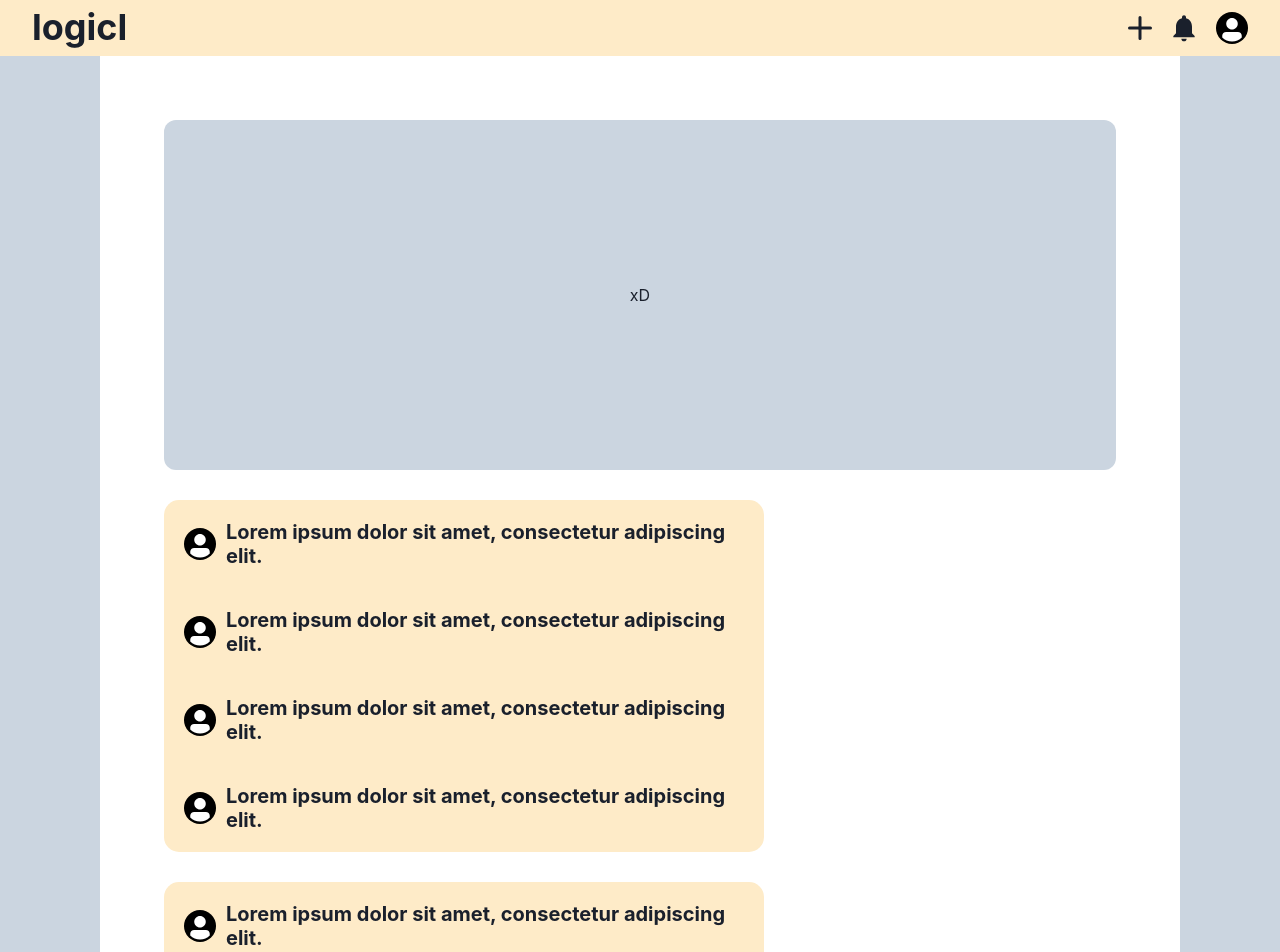
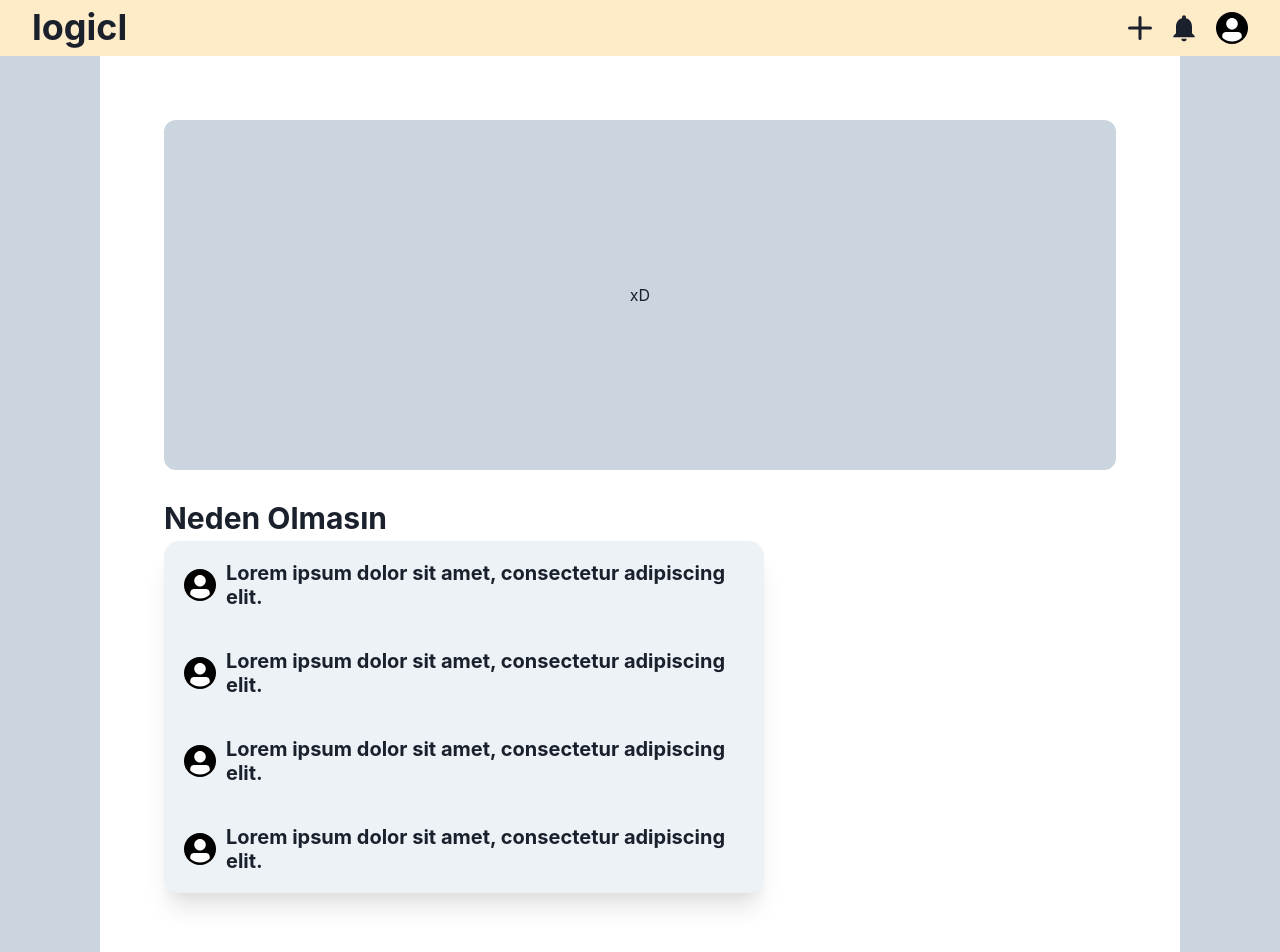
Before and after one commit to keremesen/logicl-poc, a React (Create React App) app: page / in a window 1280 px wide. Shown: the top 952 px of the page. Built offline with nearby package versions, Linux system fonts and the light colour scheme.

Commit message:
IdeaGroups Shadow

```diff
--- a/src/components/IdeaGroup.js
+++ b/src/components/IdeaGroup.js
@@ -1,14 +1,19 @@
-import React from 'react'
+import React from "react";
 import { Flex, Heading, Avatar } from "@chakra-ui/react";
 const IdeaGroup = () => {
-    return (
-        <Flex
+  return (
+    <Flex direction='column' my='30px'>
+      <Heading size="lg" mb='5px'>
+        Neden Olmasın
+      </Heading>
+      <Flex
         direction="column"
         w="600px"
         h="auto"
-        bgColor="#FEEBC8"
+        bgColor="gray.100"
         borderRadius="15px"
-        mt="30px"
+        transition="200ms ease-in-out"
+        boxShadow="xl"
       >
         <Flex
           direction="row"
@@ -17,7 +22,9 @@ const IdeaGroup = () => {
           align="center"
           borderRadius="15px"
           m="5px"
-          _hover={{ background: "#F6AD55" }}
+          transition="200ms ease-in-out"
+          cursor="pointer"
+          _hover={{ background: "gray.200" }}
         >
           <Avatar boxSize={8} bgColor="#000" mr="10px" />
           <Heading size="md">
@@ -32,7 +39,9 @@ const IdeaGroup = () => {
           align="center"
           borderRadius="15px"
           m="5px"
-          _hover={{ background: "#F6AD55" }}
+          transition="200ms ease-in-out"
+          cursor="pointer"
+          _hover={{ background: "gray.200" }}
         >
           <Avatar boxSize={8} bgColor="#000" mr="10px" />
           <Heading size="md">
@@ -47,7 +56,9 @@ const IdeaGroup = () => {
           align="center"
           borderRadius="15px"
           m="5px"
-          _hover={{ background: "#F6AD55" }}
+          transition="200ms ease-in-out"
+          cursor="pointer"
+          _hover={{ background: "gray.200" }}
         >
           <Avatar boxSize={8} bgColor="#000" mr="10px" />
           <Heading size="md">
@@ -62,17 +73,16 @@ const IdeaGroup = () => {
           align="center"
           borderRadius="15px"
           m="5px"
-          _hover={{ background: "#F6AD55" }}
+          _hover={{ background: "gray.200" }}
         >
           <Avatar boxSize={8} bgColor="#000" mr="10px" />
           <Heading size="md">
             Lorem ipsum dolor sit amet, consectetur adipiscing elit.
           </Heading>
         </Flex>
+      </Flex>
+    </Flex>
+  );
+};
 
-
-      </Flex>
-    )
-}
-
-export default IdeaGroup
+export default IdeaGroup;
```
Also changed, not shown: 1 other file (tests, documents, lock files or other folders).
